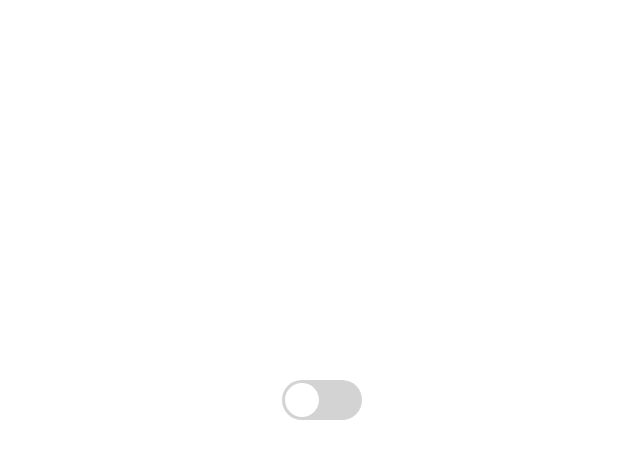
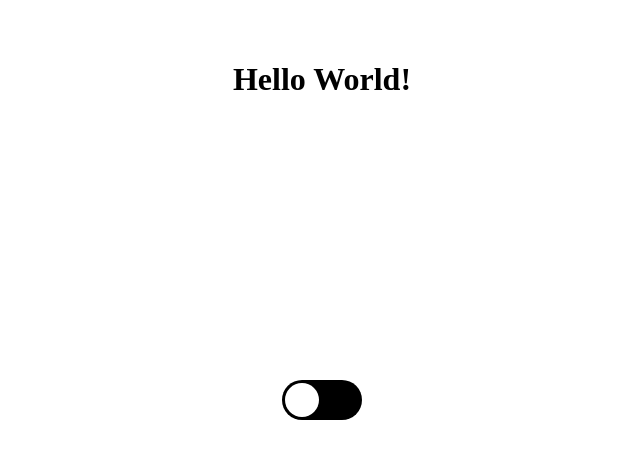
Before and after one commit to iam-basit/project-50, a plain HTML site: page 6 - dark-mode-toggle/index.html in a window 1280 px wide. Shown: the whole page, without its empty margins (318-958 px from the left). Drawn offline with Linux system fonts and the light colour scheme.

Commit message:
project complete!

```diff
--- a/6 - dark-mode-toggle/index.html
+++ b/6 - dark-mode-toggle/index.html
@@ -8,6 +8,7 @@
 </head>
 
 <body>
+    <h1 class="h1">Hello World!</h1>
 
     <input type="checkbox" id="dark-mode" class="input">
     <label for="dark-mode" class="label">
--- a/6 - dark-mode-toggle/script.js
+++ b/6 - dark-mode-toggle/script.js
@@ -1,5 +1,6 @@
 const inputEl = document.querySelector(".input");
 const bodyEl = document.querySelector("body");
+
 
 inputEl.checked = JSON.parse(localStorage.getItem("mode"));
 
@@ -7,10 +8,12 @@ inputEl.checked = JSON.parse(localStorage.getItem("mode"));
 updateBody();
 function updateBody(){
     if(inputEl.checked){
-        bodyEl.style.background = "black"
+        bodyEl.style.background = "black";
+        bodyEl.style.color = "white";
     }
     else{
-        bodyEl.style.background = "white"
+        bodyEl.style.background = "white";
+        bodyEl.style.color = "black";
     }
 }
 inputEl.addEventListener("input",()=>{
--- a/6 - dark-mode-toggle/style.css
+++ b/6 - dark-mode-toggle/style.css
@@ -5,6 +5,10 @@ body{
     height: 100vh;
     align-items: center;
     transition: .4s;
+}
+h1{
+    position: absolute;
+    top:40px;
 }
 .input{
     visibility: hidden;
@@ -14,7 +18,7 @@ body{
     position: absolute;
     width: 80px;
     height: 40px;
-    background-color: lightgray;
+    background-color:black;
     border-radius: 20px;
     cursor: pointer;
 }
@@ -28,7 +32,9 @@ body{
     left: 3px;
     animation: toggleOff 0.2s linear forwards;
 
+
 }
+
 .input:checked + .label{
     background-color: white;
 }
```
